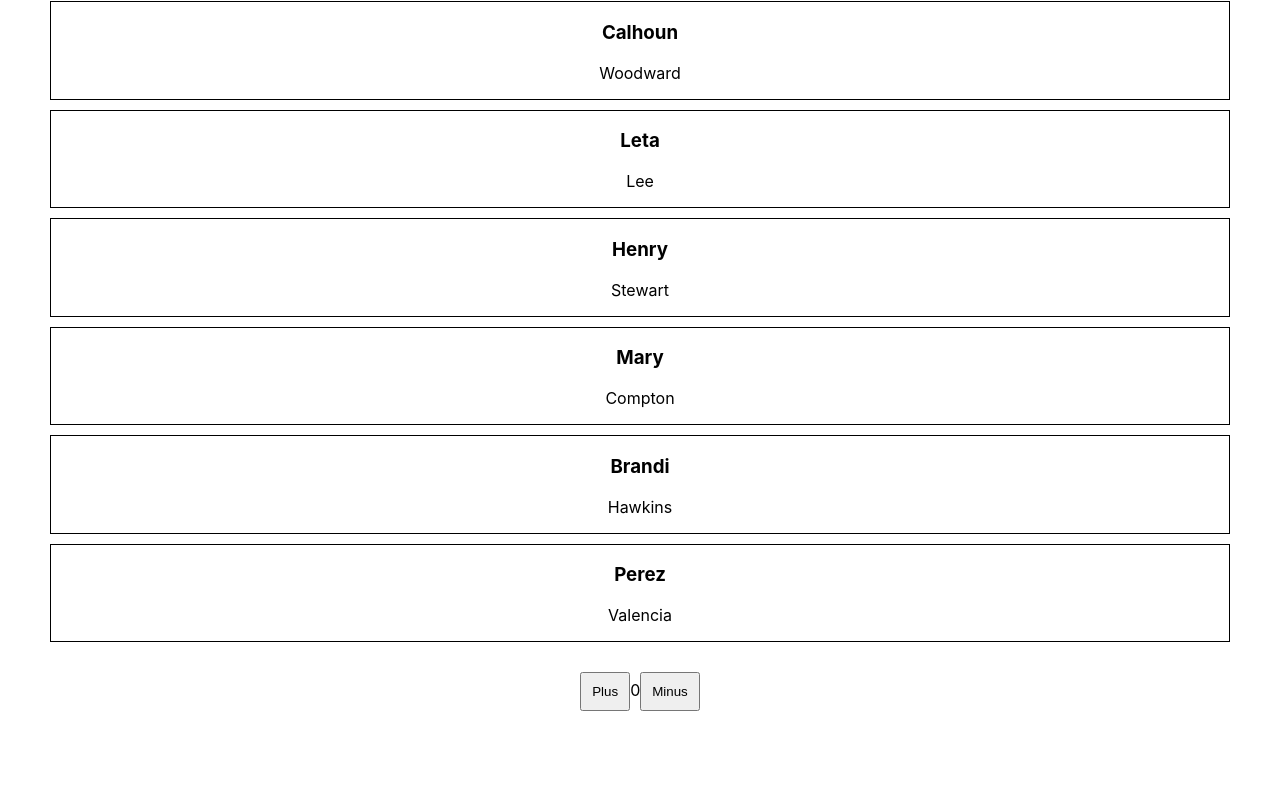
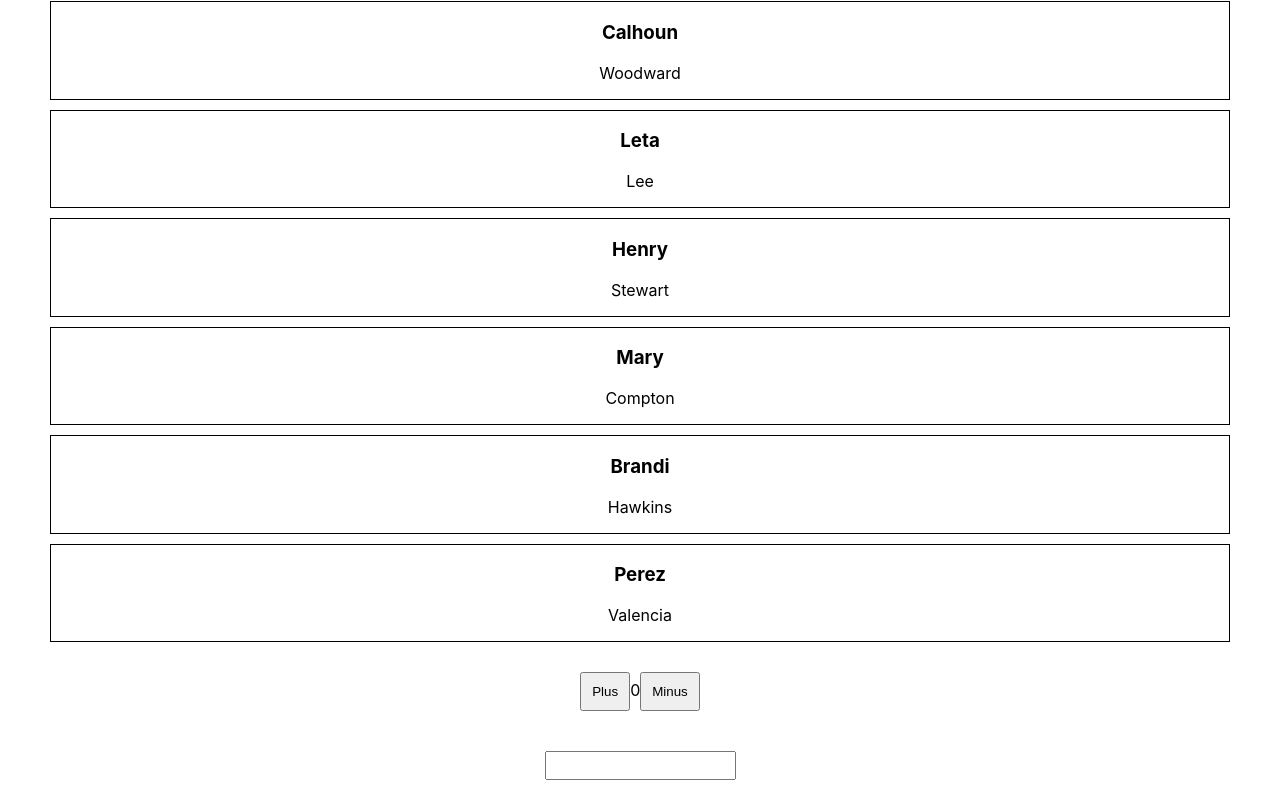
Before and after one commit to Iri-iri/react_hw3, a React (Create React App) app: page / in a window 1280 px wide. Shown: the part 1027-1827 px from the top of the page. Before the commit the page ends 1758 px from the top, so only its background shows below. Built offline with nearby package versions, Linux system fonts and the light colour scheme.

Commit message:
Task Input

```diff
--- a/src/App.js
+++ b/src/App.js
@@ -4,7 +4,8 @@ import Italic from "./Tasks/Italic";
 import Square from "./Tasks/Square";
 import IsSignedln from "./Tasks/IsSignedln";
 import Guys from "./Tasks/Guys";
-import Number from "./Tasks/Number"
+import Number from "./Tasks/Number";
+import Input from "./Tasks/Input"
 
 
 function App() {
@@ -19,6 +20,7 @@ function App() {
       <IsSignedln />
       <Guys />
       <Number />
+      <Input />
     </div>
   );
 }
--- /dev/null
+++ b/src/Tasks/Input.js
@@ -0,0 +1,20 @@
+import React from 'react';
+import './Styles.css';
+
+class Input extends React.Component {
+  state = {
+    someValue: '',
+  };
+
+  render() {
+    return (
+      <input
+        type='text'
+        onChange={(event) => this.setState({ someValue: event.target.value })}
+        value={this.state.someValue}
+      />
+    );
+  }
+}
+
+export default Input;
--- a/src/Tasks/Styles.css
+++ b/src/Tasks/Styles.css
@@ -36,3 +36,8 @@ button {
   margin: 10px 50px;
   border: 1px solid black;
 }
+
+input {
+  margin: 20px;
+  padding: 5px;
+}
```
